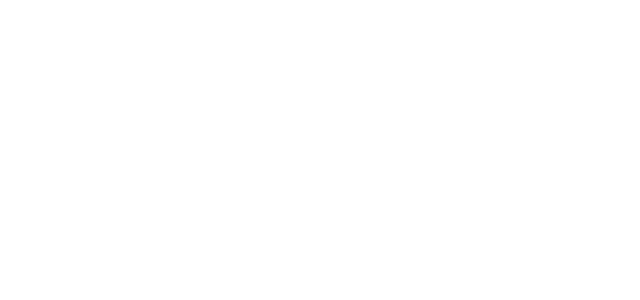
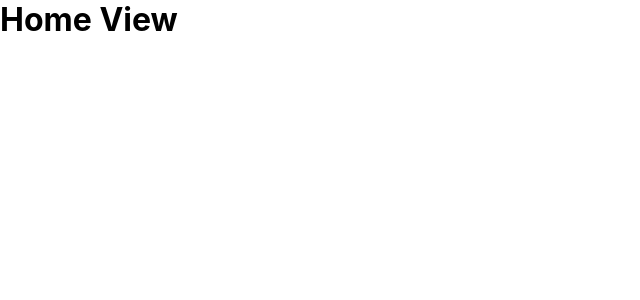
Before and after one commit to Suggest-App/SuggestApp, a Vue app: page /home in a window 1280 px wide. Shown: the top 300 px of the page, without its empty margins (0-640 px from the left). Built offline with nearby package versions, Linux system fonts and the light colour scheme.

Commit message:
[ADD] axios log header

```diff
--- a/src/views/AuthView.vue
+++ b/src/views/AuthView.vue
@@ -1,6 +1,8 @@
 <script setup>
 import axios from "axios";
+import router from "@/router";
 import SpotifyAuthButton from "@/components/auth-view/SpotifyAuthButton.vue";
+
 
 function spotifyAuthorization() {
   axios
@@ -8,6 +10,10 @@ function spotifyAuthorization() {
       headers: {
         'Content-Type': 'application/json'
       }
+    })
+    .then((response) => {
+      console.log(response)
+      //router.replace({ path: '/home' })
     })
     .catch(error => {
       console.log(error)
--- a/src/views/HomeView.vue
+++ b/src/views/HomeView.vue
@@ -4,6 +4,6 @@
 
 <template>
   <main>
-    <div class="box"></div>
+    <h1>Home View</h1>
   </main>
 </template>
```
